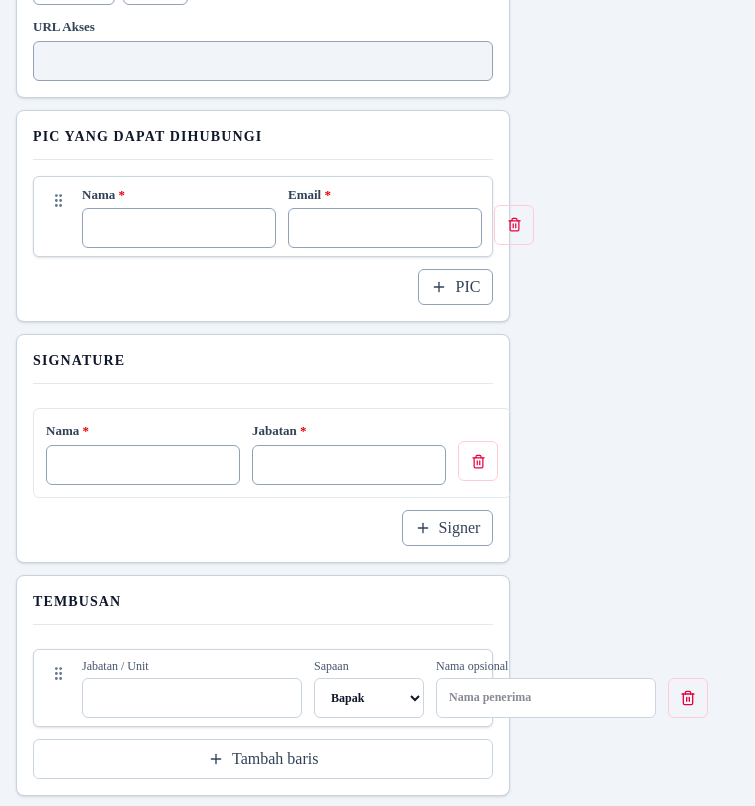
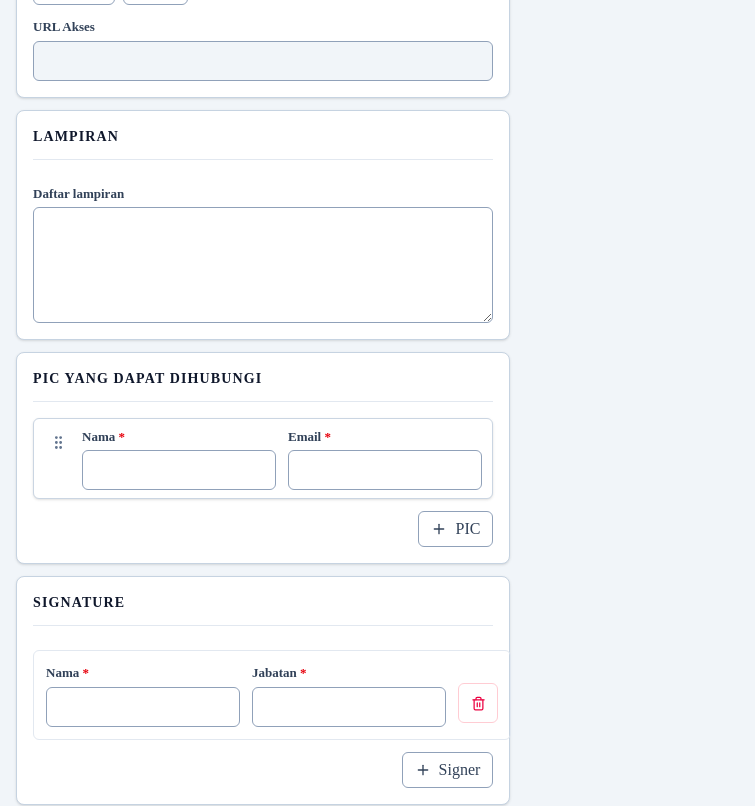
Before and after one commit to UAT-A-BAS/generate-memo, a Next.js app: page / in a window 1280 px wide. Shown: the part 1800-2606 px from the top of the page, without its empty margins (0-755 px from the left). Built offline with nearby package versions, Linux system fonts and the light colour scheme.

Commit message:
fix memo layout and docx attachments

```diff
--- a/src/collaboration/useMemoCollaboration.ts
+++ b/src/collaboration/useMemoCollaboration.ts
@@ -50,6 +50,7 @@ const MEMO_KEYS: MemoKey[] = [
   "developmentRows",
   "pilotSchedule",
   "activities",
+  "attachments",
   "contacts",
   "signers",
   "ccRecipients",
--- a/src/components/DragDropList.tsx
+++ b/src/components/DragDropList.tsx
@@ -48,7 +48,7 @@ function SortableItem<T extends Identified>({
     <div
       ref={setNodeRef}
       style={{ transform: CSS.Transform.toString(transform), transition }}
-      className={`grid grid-cols-[32px_1fr] gap-2 rounded-md border bg-white p-2 shadow-sm ${
+      className={`grid min-w-0 grid-cols-[32px_minmax(0,1fr)] gap-2 rounded-md border bg-white p-2 shadow-sm ${
         isDragging ? "border-slate-900 shadow-md" : "border-slate-300"
       }`}
     >
@@ -61,7 +61,7 @@ function SortableItem<T extends Identified>({
       >
         <GripVertical size={17} />
       </button>
-      <div className="min-w-0">{renderItem(item, index)}</div>
+      <div className="min-w-0 overflow-hidden">{renderItem(item, index)}</div>
     </div>
   );
 }
@@ -91,7 +91,7 @@ export function DragDropList<T extends Identified>({
   return (
     <DndContext sensors={sensors} collisionDetection={closestCenter} onDragEnd={handleDragEnd}>
       <SortableContext items={items.map((item) => item.id)} strategy={verticalListSortingStrategy}>
-        <div className="grid gap-3">
+        <div className="grid min-w-0 gap-3">
           {items.map((item, index) => (
             <SortableItem
               key={item.id}
--- a/src/components/RecipientList.tsx
+++ b/src/components/RecipientList.tsx
@@ -13,6 +13,8 @@ type RecipientListProps = {
 };
 
 const genderOptions: Recipient["gender"][] = ["Bapak", "Ibu", "Tim", "Yth."];
+const fieldClass =
+  "h-10 w-full min-w-0 rounded-md border border-slate-300 bg-white px-3 text-sm text-slate-900 outline-none focus:border-slate-900 focus:ring-2 focus:ring-slate-900/10";
 
 function RequiredMark() {
   return <span className="text-red-600">*</span>;
@@ -29,24 +31,24 @@ export function RecipientList({ recipients, onChange, minRows = 1, required = tr
   }
 
   return (
-    <div className="grid gap-3">
+    <div className="grid min-w-0 gap-3">
       <DragDropList
         items={recipients}
         onReorder={onChange}
         itemLabel={(recipient, index) => recipient.name || recipient.position || `penerima ${index + 1}`}
         renderItem={(recipient) => (
-          <div className="grid gap-3">
-            <div className="grid items-end gap-3 md:grid-cols-[minmax(220px,1.1fr)_110px_minmax(220px,1fr)_40px]">
-              <label className="grid gap-1 text-xs font-medium text-slate-600">
+          <div className="grid min-w-0 gap-3">
+            <div className="grid min-w-0 items-end gap-3 sm:grid-cols-[minmax(0,1fr)_minmax(96px,0.42fr)] xl:grid-cols-[minmax(0,1.1fr)_minmax(96px,0.42fr)_minmax(0,1fr)_40px]">
+              <label className="grid min-w-0 gap-1 text-xs font-medium text-slate-600">
                 <span>Jabatan / Unit {required ? <RequiredMark /> : null}</span>
                 <input
                   data-field-id={`recipient-${recipient.id}`}
                   value={recipient.position}
                   onChange={(event) => updateRecipient(recipient.id, { position: event.target.value })}
-                  className="h-10 rounded-md border border-slate-300 bg-white px-3 text-sm text-slate-900 outline-none focus:border-slate-900 focus:ring-2 focus:ring-slate-900/10"
+                  className={fieldClass}
                 />
               </label>
-              <label className="grid gap-1 text-xs font-medium text-slate-600">
+              <label className="grid min-w-0 gap-1 text-xs font-medium text-slate-600">
                 <span>Sapaan {required ? <RequiredMark /> : null}</span>
                 <select
                   data-field-id={`recipient-gender-${recipient.id}`}
@@ -56,26 +58,26 @@ export function RecipientList({ recipients, onChange, minRows = 1, required = tr
                       gender: event.target.value as Recipient["gender"],
                     })
                   }
-                  className="h-10 rounded-md border border-slate-300 bg-white px-3 text-sm text-slate-900 outline-none focus:border-slate-900 focus:ring-2 focus:ring-slate-900/10"
+                  className={fieldClass}
                 >
                   {genderOptions.map((option) => (
                     <option key={option}>{option}</option>
                   ))}
                 </select>
               </label>
-              <label className="grid gap-1 text-xs font-medium text-slate-600">
+              <label className="grid min-w-0 gap-1 text-xs font-medium text-slate-600">
                 Nama opsional
                 <input
                   value={recipient.name ?? ""}
                   onChange={(event) => updateRecipient(recipient.id, { name: event.target.value })}
                   placeholder="Nama penerima"
-                  className="h-10 rounded-md border border-slate-300 bg-white px-3 text-sm text-slate-900 outline-none focus:border-slate-900 focus:ring-2 focus:ring-slate-900/10"
+                  className={fieldClass}
                 />
               </label>
               <button
                 type="button"
                 onClick={() => removeRecipient(recipient.id)}
-                className="flex h-10 w-10 items-center justify-center rounded-md border border-rose-200 text-rose-600 transition hover:bg-rose-50 focus:outline-none focus:ring-2 focus:ring-rose-500/20"
+                className="flex h-10 w-10 items-center justify-center rounded-md border border-rose-200 text-rose-600 transition hover:bg-rose-50 focus:outline-none focus:ring-2 focus:ring-rose-500/20 sm:self-end"
                 aria-label="Hapus penerima"
               >
                 <Trash2 size={16} />
--- a/src/docx/generateDocx.ts
+++ b/src/docx/generateDocx.ts
@@ -40,6 +40,7 @@ import {
 } from "@/documentLayout";
 import { paginateMemoDraft } from "@/pagination/paginate";
 import { formatDateRangeID } from "@/utils/formatDateRangeID";
+import { memoAttachmentItems } from "@/utils/attachments";
 import { richTextToPlainText } from "@/utils/richText";
 import { richTextToDocxParagraphs } from "./richTextToDocx";
 import { spliceValidationTemplate } from "./spliceValidationTemplate";
@@ -62,6 +63,8 @@ const sectionTopBorder = {
   size: 6,
   color: "1F2937",
 };
+const APPENDIX_TITLE_SPACING_BEFORE = 520;
+const CONTINUATION_TITLE_SPACING_BEFORE = 520;
 
 type SectionRule = "full" | "content" | "none";
 
@@ -433,7 +436,7 @@ function appendixTable(rows: Extract<PreviewBlock, { type: "appendix-row" }>[])
         ? [
             new TableRow({
               cantSplit: true,
-              children: [compactSpanningCell([appendixParagraph(block.meta.dateLabel, { bold: true, size: 17 })], 4, true)],
+              children: [compactSpanningCell([appendixParagraph(block.meta.dateLabel, { bold: true, size: 22 })], 4, true)],
             }),
           ]
         : [];
@@ -444,7 +447,7 @@ function appendixTable(rows: Extract<PreviewBlock, { type: "appendix-row" }>[])
               cantSplit: true,
               children: [
                 compactCell(
-                  [appendixParagraph(`${block.meta.sectionLetter}.`, { bold: true, size: 17, align: AlignmentType.CENTER })],
+                  [appendixParagraph(`${block.meta.sectionLetter}.`, { bold: true, size: 22, align: AlignmentType.CENTER })],
                   APPENDIX_COLUMN_WIDTHS[0],
                   true,
                 ),
@@ -483,9 +486,8 @@ function appendixTable(rows: Extract<PreviewBlock, { type: "appendix-row" }>[])
       ...dateRows,
       ...sectionRows,
       new TableRow({
-        cantSplit: true,
         children: [
-          compactCell([appendixParagraph(`${block.meta.number}.`, { size: 17, align: AlignmentType.CENTER })], APPENDIX_COLUMN_WIDTHS[0]),
+          compactCell([appendixParagraph(`${block.meta.number}.`, { size: 22, align: AlignmentType.CENTER })], APPENDIX_COLUMN_WIDTHS[0]),
           compactCell(appendixRichParagraphs(block.row.scenario), APPENDIX_COLUMN_WIDTHS[1]),
           compactCell(appendixRichParagraphs(block.row.expectedResult), APPENDIX_COLUMN_WIDTHS[2]),
           picCell,
@@ -499,10 +501,10 @@ function appendixTable(rows: Extract<PreviewBlock, { type: "appendix-row" }>[])
       cantSplit: true,
       tableHeader: true,
       children: [
-        compactCell([appendixParagraph("No", { bold: true, size: 17, align: AlignmentType.CENTER })], APPENDIX_COLUMN_WIDTHS[0], true),
-        compactCell([appendixParagraph("Aktivitas", { bold: true, size: 17, align: AlignmentType.CENTER })], APPENDIX_COLUMN_WIDTHS[1], true),
-        compactCell([appendixParagraph("Hasil/Keterangan", { bold: true, size: 17, align: AlignmentType.CENTER })], APPENDIX_COLUMN_WIDTHS[2], true),
-        compactCell([appendixParagraph("PIC", { bold: true, size: 17, align: AlignmentType.CENTER })], APPENDIX_COLUMN_WIDTHS[3], true),
+        compactCell([appendixParagraph("No", { bold: true, size: 22, align: AlignmentType.CENTER })], APPENDIX_COLUMN_WIDTHS[0], true),
+        compactCell([appendixParagraph("Aktivitas", { bold: true, size: 22, align: AlignmentType.CENTER })], APPENDIX_COLUMN_WIDTHS[1], true),
+        compactCell([appendixParagraph("Hasil/Keterangan", { bold: true, size: 22, align: AlignmentType.CENTER })], APPENDIX_COLUMN_WIDTHS[2], true),
+        compactCell([appendixParagraph("PIC", { bold: true, size: 22, align: AlignmentType.CENTER })], APPENDIX_COLUMN_WIDTHS[3], true),
       ],
     }),
     ...bodyRows,
@@ -531,6 +533,7 @@ function isSectionBlock(block: PreviewBlock) {
     block.type === "reference" ||
     block.type === "pilot-schedule" ||
     block.type === "access-link" ||
+    block.type === "attachments" ||
     block.type === "contacts"
   );
 }
@@ -627,6 +630,16 @@ function blockChildren(
           paragraph(draft.metadata.accessLink || "-", { size: 22 }),
         ], sectionRule),
       ];
+    case "attachments":
+      return [
+        ...leadingSectionSpacer(sectionRule),
+        previewSection("Lampiran", [
+          paragraph("Bersama dengan memo ini dilampirkan:", { size: 22 }),
+          ...memoAttachmentItems(draft.attachments).map((item) =>
+            paragraph(`- ${item}`, { size: 22 }),
+          ),
+        ], sectionRule),
+      ];
     case "contacts":
       return [
         ...leadingSectionSpacer(sectionRule),
@@ -683,9 +696,9 @@ function pageChildren(draft: MemoDraft, page: PreviewPage): FileChild[] {
     if (page.kind === "main") {
       children.push(
         new Paragraph({
-          spacing: wordSpacing({ before: 360, after: 80 }),
+          spacing: wordSpacing({ before: CONTINUATION_TITLE_SPACING_BEFORE, after: 80 }),
           children: [
-            run("Perihal: ", { size: 22, font: "Arial" }),
+            run("Perihal:  ", { size: 22, font: "Arial" }),
             run(draft.metadata.perihal, { bold: true, size: 24, font: "Arial" }),
             run(", Sambungan", { size: 22, font: "Arial" }),
           ],
@@ -697,16 +710,16 @@ function pageChildren(draft: MemoDraft, page: PreviewPage): FileChild[] {
         new Paragraph({
           spacing: wordSpacing({ before: 360, after: 180 }),
           children: [
-            run(page.continuationTitle.replace(", Sambungan", ""), { bold: true, size: 20 }),
-            run(", Sambungan", { size: 20 }),
+            run(page.continuationTitle.replace(", Sambungan", ""), { bold: true, size: 22 }),
+            run(", Sambungan", { size: 22 }),
           ],
         }),
       );
     }
   } else if (page.kind === "appendix") {
     children.push(new Paragraph({
-      spacing: wordSpacing({ before: 360, after: 180 }),
-      children: [run(page.title, { bold: true, size: 20 })],
+      spacing: wordSpacing({ before: APPENDIX_TITLE_SPACING_BEFORE, after: 180 }),
+      children: [run(page.title, { bold: true, size: 22 })],
     }));
   }
 
--- a/src/features/memo-builder/MemoBuilderApp.tsx
+++ b/src/features/memo-builder/MemoBuilderApp.tsx
@@ -768,6 +768,32 @@ function ContactsPanel({
   );
 }
 
+function AttachmentsPanel({
+  attachments,
+  updateDraft,
+}: {
+  attachments: string;
+  updateDraft: (updater: (draft: MemoDraft) => MemoDraft) => void;
+}) {
+  return (
+    <Panel>
+      <SectionTitle title="Lampiran" />
+      <div className="mt-6">
+        <FieldLabel label="Daftar lampiran" fieldId="attachments">
+          <textarea
+            value={attachments}
+            rows={5}
+            onChange={(event) =>
+              updateDraft((current) => ({ ...current, attachments: event.target.value }))
+            }
+            className="min-h-28 w-full resize-y rounded-md border border-slate-400 bg-white px-3 py-2 text-[15px] font-medium text-slate-950 outline-none focus:border-slate-900 focus:ring-2 focus:ring-slate-900/10"
+          />
+        </FieldLabel>
+      </div>
+    </Panel>
+  );
+}
+
 type ScenarioDateGroup = {
   id: string;
   startDate: string;
@@ -1298,6 +1324,8 @@ export function MemoBuilderApp() {
             </div>
           </Panel>
 
+          <AttachmentsPanel attachments={draft.attachments} updateDraft={updateDraft} />
+
           <ContactsPanel draft={draft} updateDraft={updateDraft} />
 
           <Panel>
--- a/src/pagination/paginate.ts
+++ b/src/pagination/paginate.ts
@@ -7,6 +7,7 @@ import type {
 import type { RichTextDoc, RichTextNode } from "@/types/richText";
 import { paragraphRichText } from "@/types/richText";
 import { formatDateRangeID } from "@/utils/formatDateRangeID";
+import { memoAttachmentItems } from "@/utils/attachments";
 import { richTextToPlainText } from "@/utils/richText";
 
 export type PreviewOrientation = "portrait" | "landscape";
@@ -31,6 +32,7 @@ export type PreviewBlock =
   | { id: string; type: "pilot-schedule"; estimatedHeight: number }
   | { id: string; type: "activity-row"; estimatedHeight: number; row: ActivityRow; index: number }
   | { id: string; type: "access-link"; estimatedHeight: number }
+  | { id: string; type: "attachments"; estimatedHeight: number }
   | { id: string; type: "contacts"; estimatedHeight: number }
   | { id: string; type: "signature"; estimatedHeight: number }
   | { id: string; type: "cc"; estimatedHeight: number }
@@ -50,7 +52,7 @@ export type PreviewPage = {
 
 const PAGE_LIMITS: Record<PreviewOrientation, number> = {
   portrait: 1040,
-  landscape: 620,
+  landscape: 660,
 };
 
 function visualLineCount(value: string, charsPerLine: number) {
@@ -59,10 +61,6 @@ function visualLineCount(value: string, charsPerLine: number) {
     const normalized = line.trim();
     return total + Math.max(1, Math.ceil(normalized.length / charsPerLine));
   }, 0);
-}
-
-function textHeight(value: string, base = 40, charsPerLine = 76) {
-  return base + Math.max(1, visualLineCount(value, charsPerLine)) * 17;
 }
 
 function nodeCount(node?: RichTextNode): number {
@@ -84,12 +82,23 @@ function richVisualBlockHeight(doc: RichTextDoc, base = 0, charsPerLine = 56) {
   return base + Math.max(textLines, paragraphCount) * 22 + Math.max(0, paragraphCount - 1) * 4;
 }
 
+function compactRichHeight(doc: RichTextDoc, charsPerLine = 48) {
+  const text = richTextToPlainText(doc);
+  const paragraphCount = Math.max(1, doc.content.length);
+  const textLines = Math.max(1, visualLineCount(text, charsPerLine));
+  return Math.max(textLines, paragraphCount) * 18 + Math.max(0, paragraphCount - 1) * 3;
+}
+
+function compactTextHeight(value: string, charsPerLine = 76) {
+  return Math.max(1, visualLineCount(value, charsPerLine)) * 18;
+}
+
 function appendixRowContentHeight(row: ScenarioRow) {
-  const scenarioHeight = richVisualBlockHeight(row.scenario, 0, 42);
-  const expectedHeight = richVisualBlockHeight(row.expectedResult, 0, 44);
-  const picHeight = textHeight(row.pic, 0, 16);
+  const scenarioHeight = compactRichHeight(row.scenario, 48);
+  const expectedHeight = compactRichHeight(row.expectedResult, 50);
+  const picHeight = compactTextHeight(row.pic, 18);
 
-  return 34 + Math.max(58, scenarioHeight, expectedHeight, picHeight);
+  return 24 + Math.max(38, scenarioHeight, expectedHeight, picHeight);
 }
 
 function splitDoc(doc: RichTextDoc, maxChars: number) {
@@ -168,6 +177,7 @@ function sourceBlockId(id: string) {
 }
 
 function mainBlocks(draft: MemoDraft): PreviewBlock[] {
+  const attachmentItems = memoAttachmentItems(draft.attachments);
   const blocks: PreviewBlock[] = [
     { id: "memo-heading", type: "memo-heading", estimatedHeight: 170 },
     {
@@ -209,6 +219,13 @@ function mainBlocks(draft: MemoDraft): PreviewBlock[] {
     })),
     ...(draft.metadata.accessLinkEnabled
       ? [{ id: "access-link", type: "access-link" as const, estimatedHeight: 72 }]
+      : []),
+    ...(attachmentItems.length
+      ? [{
+          id: "attachments",
+          type: "attachments" as const,
+          estimatedHeight: 58 + attachmentItems.length * 24,
+        }]
       : []),
     {
       id: "contacts",
@@ -288,8 +305,8 @@ function appendixBlocks(draft: MemoDraft): PreviewBlock[] {
       },
       estimatedHeight:
         block.estimatedHeight +
-        (showDate ? 30 : 0) +
-        (showSection ? Math.max(30, textHeight(sectionTitle, 2, 68)) : 0),
+        (showDate ? 24 : 0) +
+        (showSection ? Math.max(24, compactTextHeight(sectionTitle, 72)) : 0),
     };
   });
 }
--- a/src/preview/MemoPreview.tsx
+++ b/src/preview/MemoPreview.tsx
@@ -4,6 +4,7 @@ import type { PreviewBlock, PreviewPage } from "@/pagination/paginate";
 import { paginateMemoDraft } from "@/pagination/paginate";
 import { formatDateRangeID } from "@/utils/formatDateRangeID";
 import { richTextToHtml, richTextToPlainText } from "@/utils/richText";
+import { memoAttachmentItems } from "@/utils/attachments";
 import {
   APPENDIX_COLUMN_WIDTHS,
   APPENDIX_HEADER_FILL,
@@ -231,6 +232,17 @@ function renderBlock(
           <p className="break-all underline">{draft.metadata.accessLink || "-"}</p>
         </PreviewSection>
       );
+    case "attachments":
+      return (
+        <PreviewSection title="Lampiran" rule={sectionRule}>
+          <p>Bersama dengan memo ini dilampirkan:</p>
+          <ul className="mt-1">
+            {memoAttachmentItems(draft.attachments).map((item, index) => (
+              <li key={`${item}-${index}`}>- {item}</li>
+            ))}
+          </ul>
+        </PreviewSection>
+      );
     case "contacts":
       return (
         <PreviewSection title="PIC yang Dapat Dihubungi" rule={sectionRule}>
@@ -331,6 +343,7 @@ function isPreviewSectionBlock(block: PreviewBlock) {
     block.type === "reference" ||
     block.type === "pilot-schedule" ||
     block.type === "access-link" ||
+    block.type === "attachments" ||
     block.type === "contacts"
   );
 }
--- a/src/templates/bcaMemoTemplate.ts
+++ b/src/templates/bcaMemoTemplate.ts
@@ -107,6 +107,7 @@ export function createInitialMemoDraft(): MemoDraft {
       endDate: "",
     },
     activities: [createActivityRow()],
+    attachments: "",
     contacts: [createContactRow()],
     signers: [createSignerRow()],
     ccRecipients: [createRecipient()],
@@ -180,6 +181,7 @@ export function normalizeMemoDraft(input: MemoDraftInput): MemoDraft {
       : base.developmentRows,
     pilotSchedule: input.pilotSchedule ?? base.pilotSchedule,
     activities,
+    attachments: typeof input.attachments === "string" ? input.attachments : base.attachments,
     contacts: Array.isArray(input.contacts) ? input.contacts : base.contacts,
     signers: Array.isArray(input.signers) ? input.signers : base.signers,
     ccRecipients: input.ccRecipients ?? base.ccRecipients,
--- a/src/types/memo.ts
+++ b/src/types/memo.ts
@@ -82,6 +82,7 @@ export type MemoDraft = {
   developmentRows: DevelopmentRow[];
   pilotSchedule: PilotSchedule;
   activities: ActivityRow[];
+  attachments: string;
   contacts: ContactRow[];
   signers: SignerRow[];
   ccRecipients: Recipient[];
--- /dev/null
+++ b/src/utils/attachments.ts
@@ -0,0 +1,6 @@
+export function memoAttachmentItems(value?: string) {
+  return (value ?? "")
+    .split(/\r?\n/)
+    .map((item) => item.trim().replace(/^[-*\u2022]\s*/, ""))
+    .filter(Boolean);
+}
--- a/src/utils/generateMomJsonToMemoDraft.ts
+++ b/src/utils/generateMomJsonToMemoDraft.ts
@@ -16,6 +16,14 @@ function asString(value: unknown, fallback = "") {
 
 function asArray(value: unknown): unknown[] {
   return Array.isArray(value) ? value : [];
+}
+
+function asLines(value: unknown) {
+  if (Array.isArray(value)) {
+    return value.map((item) => asString(item)).filter(Boolean).join("\n");
+  }
+
+  return asString(value);
 }
 
 function mapScenario(value: unknown): ScenarioRow {
@@ -57,6 +65,7 @@ export function generateMomJsonToMemoDraft(input: unknown): MemoDraft {
       accessLinkEnabled: Boolean(root.accessLink),
       accessLink: asString(root.accessLink),
     },
+    attachments: asLines(root.attachments ?? root.lampiran),
     appendixScenarios: scenarios.map(mapScenario),
   });
 }
```
